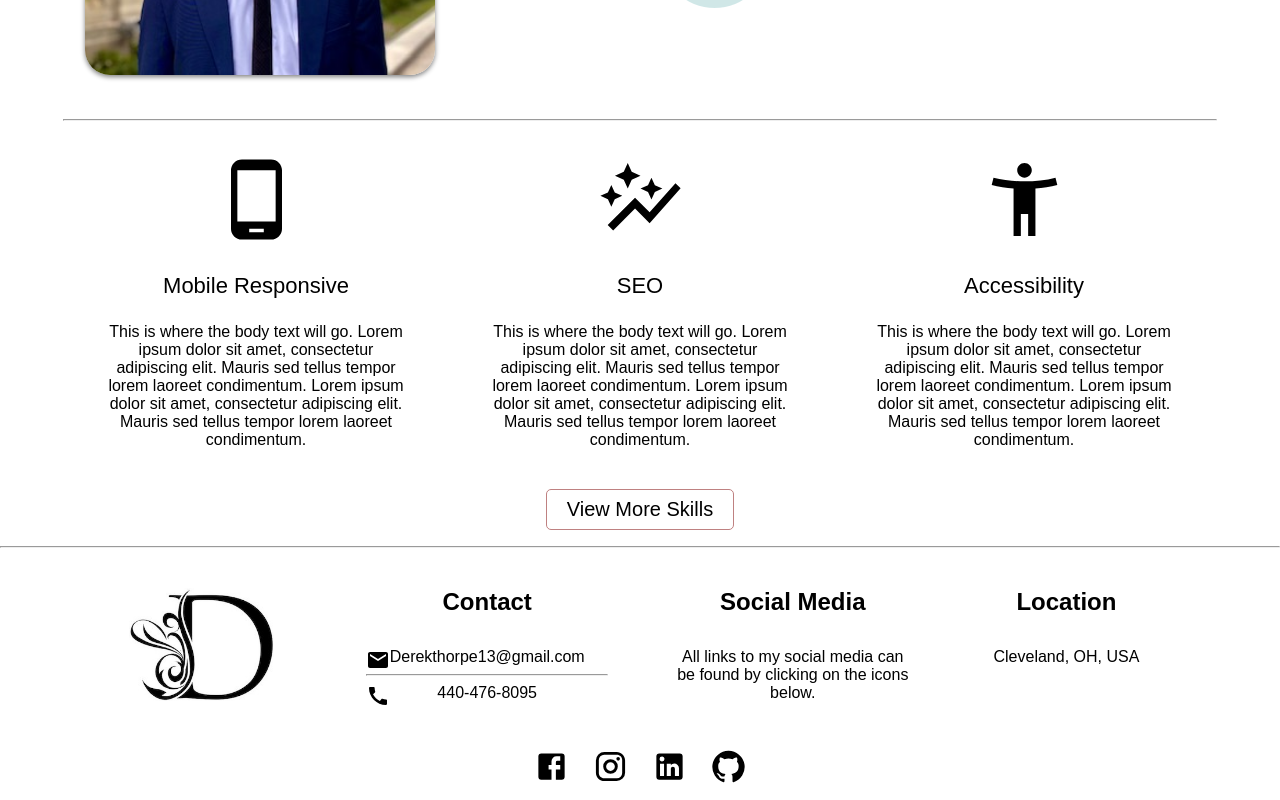
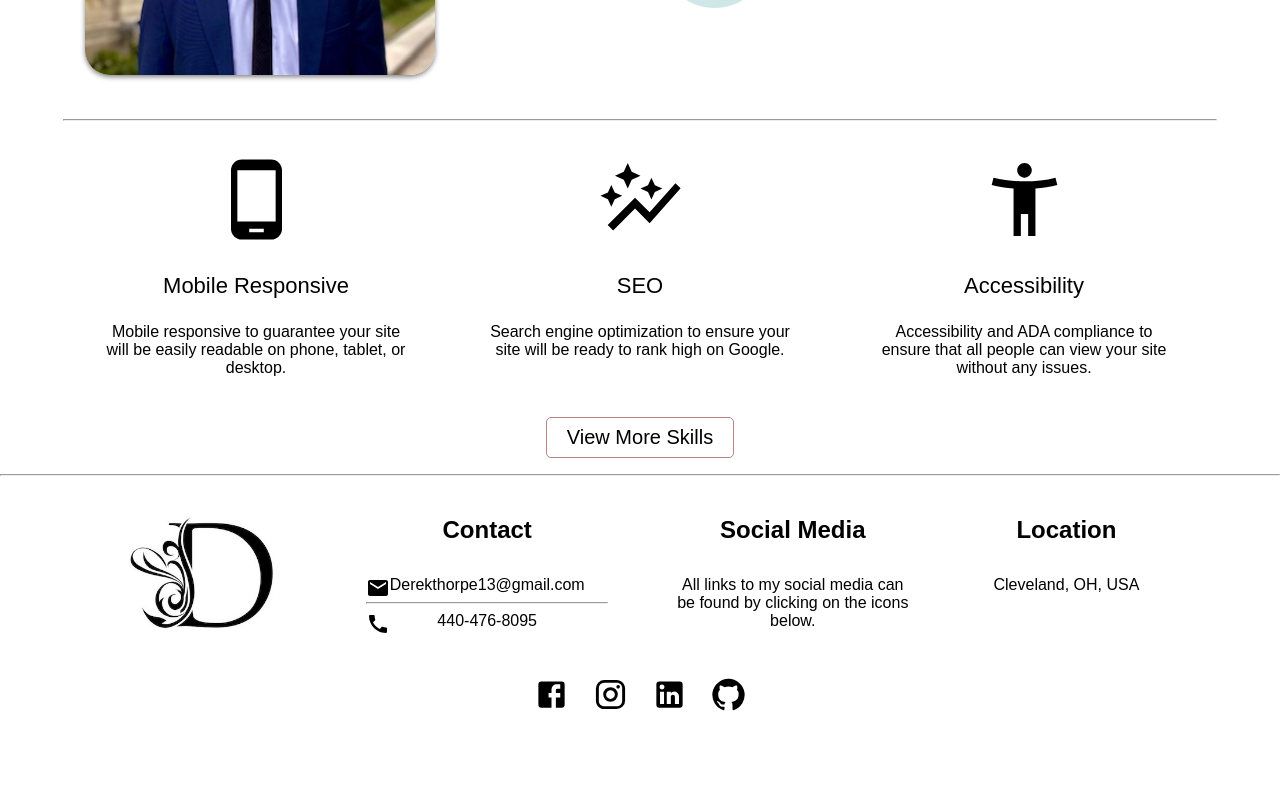
Before and after one commit to DThorpe13/2023_portfolio, a React (Create React App) app: page /about in a window 1280 px wide. Shown: the part 644-1444 px from the top of the page. After the commit the page ends 1372 px from the top, so only its background shows below. Built offline with nearby package versions, Linux system fonts and the light colour scheme.

Commit message:
updated text boxes

```diff
--- a/src/components/about/about.js
+++ b/src/components/about/about.js
@@ -26,26 +26,18 @@ const about = () => {
         <div className='col-lg-4 col-xs-12'>
           <PhoneAndroidIcon fontSize='large' className='svg-icons' />
           <p className='icon-header'>Mobile Responsive</p>
-          <p className='icon-body'>This is where the body text will go.
-            Lorem ipsum dolor sit amet, consectetur adipiscing elit. Mauris sed tellus tempor lorem laoreet condimentum.
-            Lorem ipsum dolor sit amet, consectetur adipiscing elit. Mauris sed tellus tempor lorem laoreet condimentum.
-          </p>
+          <p className='icon-body'>Mobile responsive to guarantee your site will be easily readable on phone, tablet, or desktop.
+            </p>
         </div>
         <div className='col-lg-4 col-xs-12'>
           <AutoGraphIcon fontSize='large' className='svg-icons' />
           <p className='icon-header'>SEO</p>
-          <p className='icon-body'>This is where the body text will go.
-            Lorem ipsum dolor sit amet, consectetur adipiscing elit. Mauris sed tellus tempor lorem laoreet condimentum.
-            Lorem ipsum dolor sit amet, consectetur adipiscing elit. Mauris sed tellus tempor lorem laoreet condimentum.
-          </p>
+          <p className='icon-body'>Search engine optimization to ensure your site will be ready to rank high on Google.</p>
         </div>
         <div className='col-lg-4 col-xs-12'>
           <AccessibilityNewIcon fontSize='large' className='svg-icons' />
           <p className='icon-header'>Accessibility</p>
-          <p className='icon-body'>This is where the body text will go.
-            Lorem ipsum dolor sit amet, consectetur adipiscing elit. Mauris sed tellus tempor lorem laoreet condimentum.
-            Lorem ipsum dolor sit amet, consectetur adipiscing elit. Mauris sed tellus tempor lorem laoreet condimentum.
-          </p>
+          <p className='icon-body'>Accessibility and ADA compliance to ensure that all people can view your site without any issues.</p>
         </div>
       </div>
       <div className='skills-cta-container'>
```
